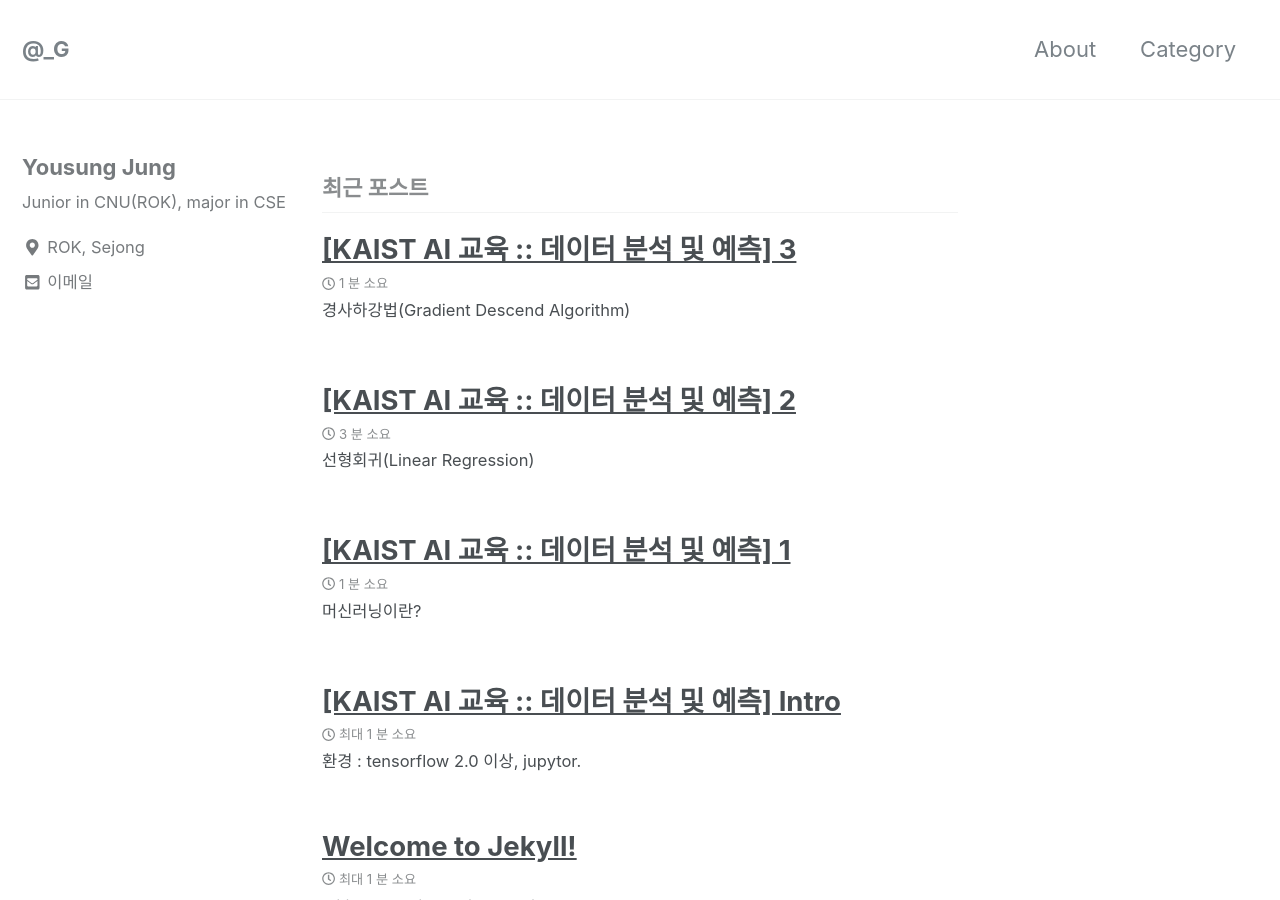
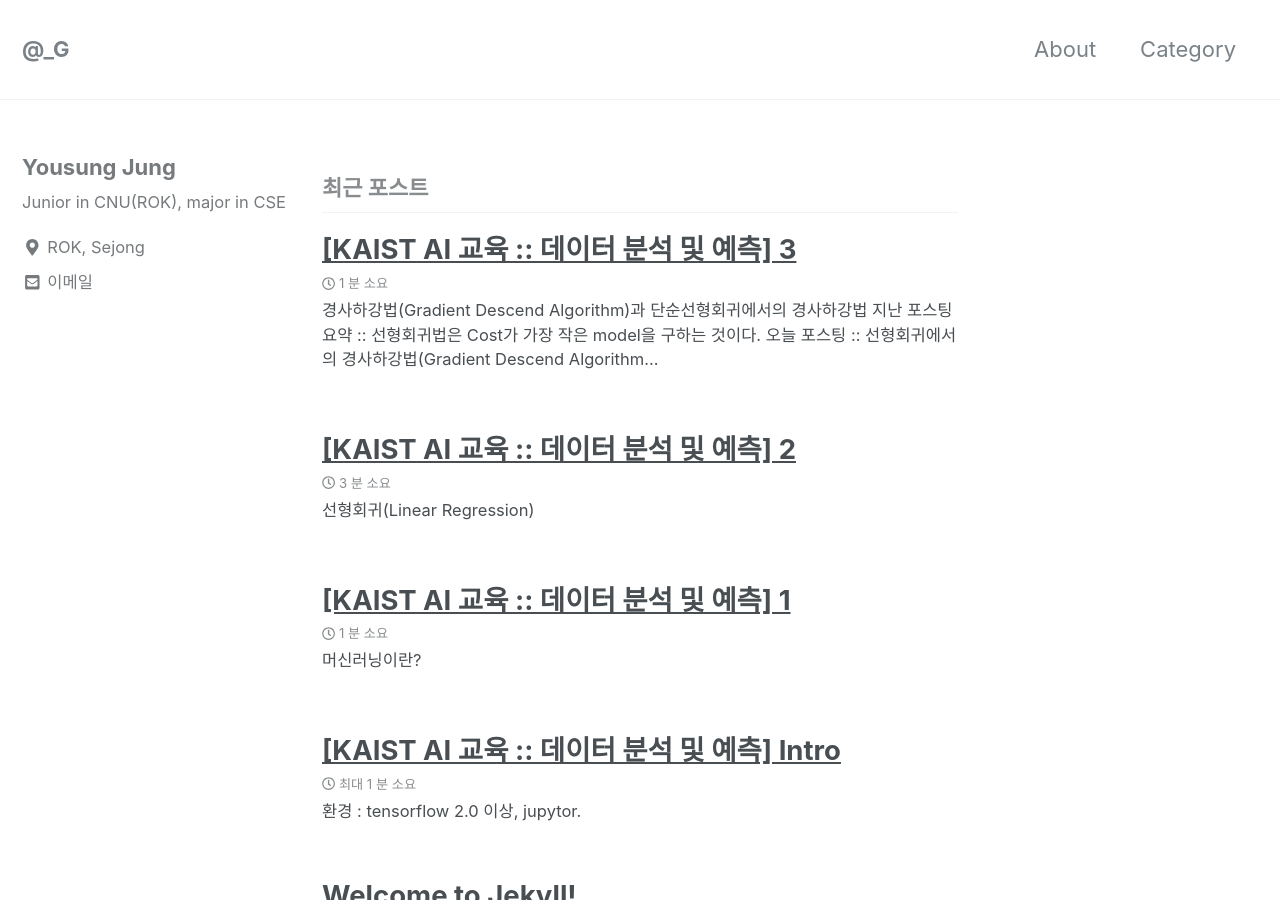
Before and after one commit to can019/can019.github.io, a Jekyll site: the page built from index.html, in a window 1280 px wide and 900 px high. Built offline with Jekyll 4.4.1, drawn with Linux system fonts in a browser that asks for light colours; nearby versions of some CDN libraries; the list of posts is cut into pages by our own code.

Commit message:
modified

```diff
--- a/_posts/2020-08-18-MachineLearning-AI-3.md
+++ b/_posts/2020-08-18-MachineLearning-AI-3.md
@@ -3,8 +3,7 @@ title: "[KAIST AI 교육 :: 데이터 분석 및 예측] 3"
 date: 2020-08-20 21:00:15 -0400
 categories: MachineLearning DataAnalyze
 ---
-# 경사하강법(Gradient Descend Algorithm)
-
+# 경사하강법(Gradient Descend Algorithm)과 단순선형회귀에서의 경사하강법
 <hr/>
 <div style = "font-size :0.8em">
   <a href = "https://can019.github.io/machinelearning/dataanalyze/MachineLearning-AI-2/">지난 포스팅</a> 요약 :: 선형회귀법은 Cost가 가장 작은 model을 구하는 것이다. <br/>
```
